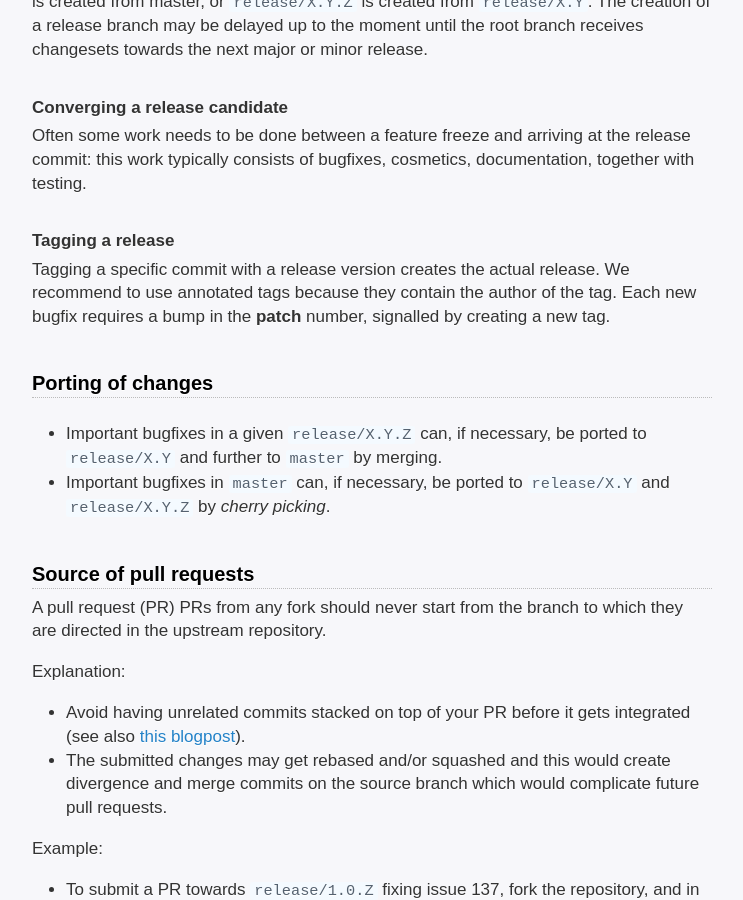
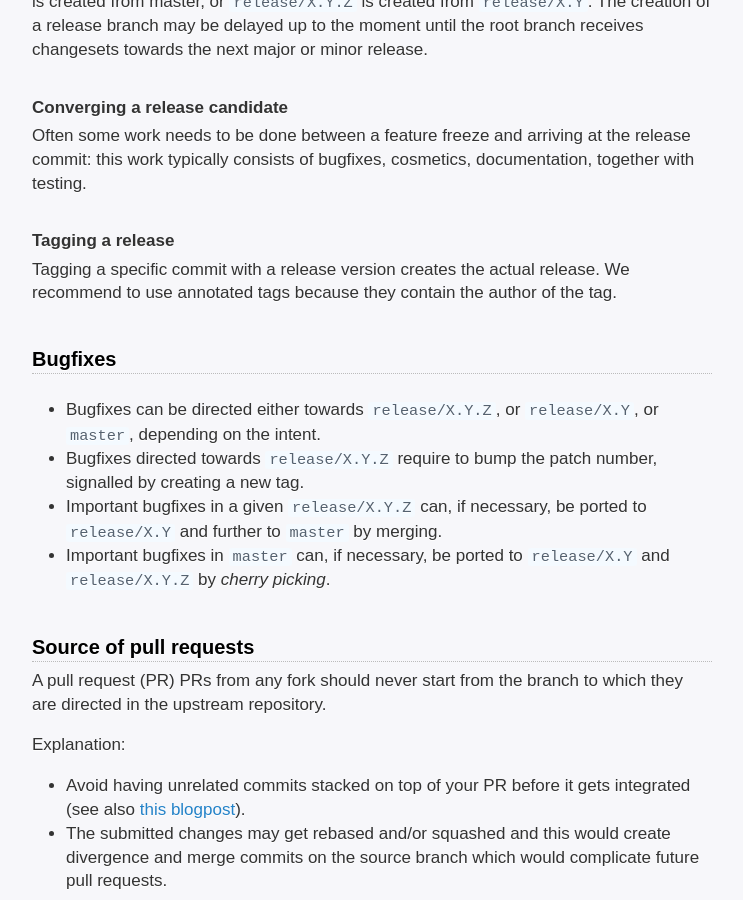
Before and after one commit to dev-cafe/branching-model, a Jekyll site: the page built from index.md, in a window 1280 px wide and 900 px high, scrolled down 1673 px. Shown: the whole window, without its empty margins (268-1011 px from the left). Built offline with Jekyll 4.4.1, drawn with Linux system fonts in a browser that asks for light colours; our own code applies the rules of GitHub Pages for plain Markdown files.

Commit message:
create a section for bugfixes

```diff
--- a/index.md
+++ b/index.md
@@ -80,11 +80,14 @@ together with testing.
 
 Tagging a specific commit with a release version creates the actual release.
 We recommend to use annotated tags because they contain the author of the tag.
-Each new bugfix requires a bump in the **patch** number, signalled by creating a new tag.
 
 
-## Porting of changes
+## Bugfixes
 
+- Bugfixes can be directed either towards `release/X.Y.Z`, or `release/X.Y`, or
+  `master`, depending on the intent.
+- Bugfixes directed towards `release/X.Y.Z` require to bump the patch number,
+  signalled by creating a new tag.
 - Important bugfixes in a given `release/X.Y.Z` can, if necessary, be ported
   to `release/X.Y` and further to `master` by merging.
 - Important bugfixes in `master` can, if necessary, be ported to `release/X.Y` and
```
